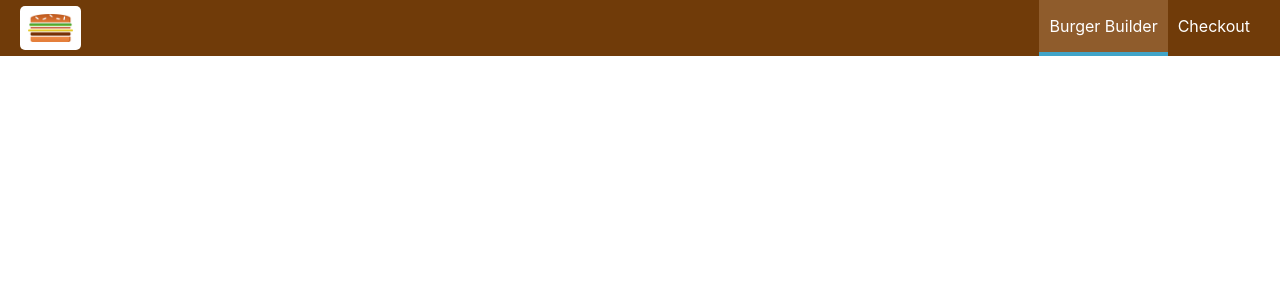
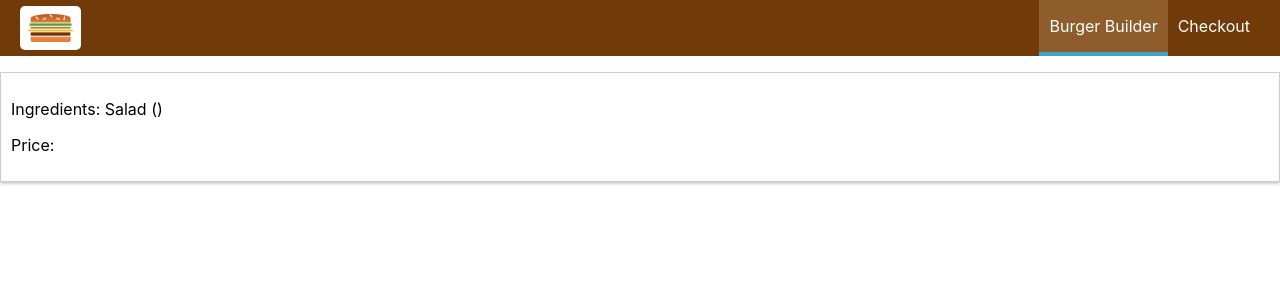
Before and after one commit to Bluestone47/burger-builder, a React (Create React App) app: page /orders in a window 1280 px wide. Shown: the top 300 px of the page. Built offline with nearby package versions, Linux system fonts and the light colour scheme; the HTML template or start-up script is replaced by a standard one.

Commit message:
add orders

```diff
--- a/src/App.js
+++ b/src/App.js
@@ -4,6 +4,7 @@
 import Layout from './hoc/Layout/Layout';
 import BurgerBuilder from './containers/BurgerBuilder/BurgerBuilder';
 import Checkout from './containers/Checkout/Checkout';
+import Orders from './containers/Orders/Orders';
 
 function App() {
   return (
@@ -11,6 +12,7 @@
       <Layout>
         <Switch>
           <Route path='/checkout' component={Checkout} />
+          <Route path='/orders' component={Orders} />
           <Route path='/' exact component={BurgerBuilder} />
         </Switch>
       </Layout>
--- /dev/null
+++ b/src/components/Order/Order.js
@@ -0,0 +1,12 @@
+import React from 'react'
+
+import classes from './Order.module.css'
+
+const order = (props) => (
+  <div className={classes.Order}>
+    <p>Ingredients: Salad ()</p>
+    <p>Price: <strong></strong></p>
+  </div>
+)
+
+export default order;
--- /dev/null
+++ b/src/components/Order/Order.module.css
@@ -0,0 +1,8 @@
+.Order {
+  width: 100%;
+  border: 1px solid #ccc;
+  box-shadow: 0 2px 3px #ccc;
+  padding: 10px;
+  margin: 10px auto;
+  box-sizing: border-box;
+}
--- /dev/null
+++ b/src/containers/Orders/Orders.js
@@ -0,0 +1,15 @@
+import React, { Component } from 'react'
+
+import Order from '../../components/Order/Order'
+
+class Orders extends Component {
+  render() {
+    return (
+      <div>
+        <Order />
+      </div>
+    )
+  }
+}
+
+export default Orders;
```
